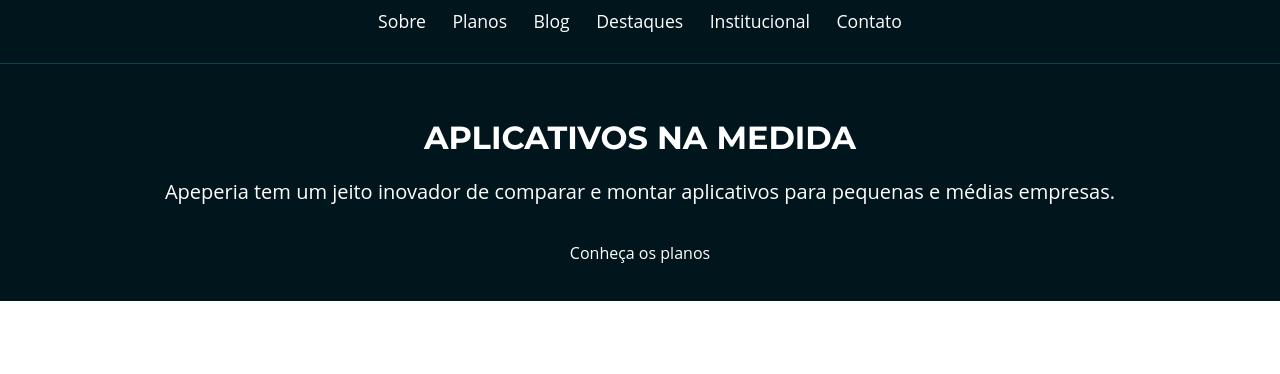
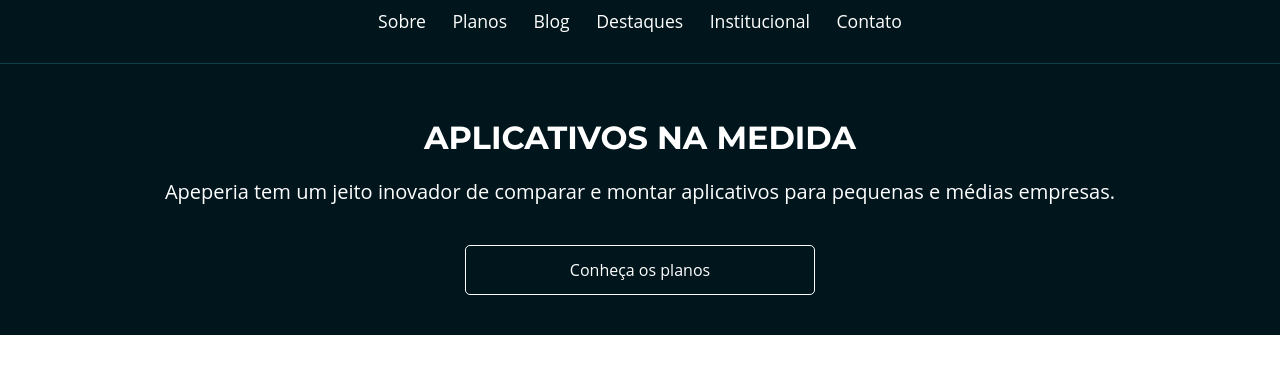
Before and after one commit to paulajardimf/apeperia, a plain HTML site: page index.html in a window 1280 px wide. Shown: the part 74-448 px from the top of the page. Drawn offline with Linux system fonts and the light colour scheme.

Commit message:
feat: CSS variables

```diff
--- a/css/base.css
+++ b/css/base.css
@@ -1,3 +1,39 @@
-body{
-  font-family: 'Open Sans', sans-serif;
+:root {
+  --branco: #fff;
+  --azul-claro: #dfe3e5;
+  --vermelho-forte: #b72e2e;
+  --cinza-escuro: #4f4c4c;
+  --cinza-claro: #f7f4f4;
+  --cinza-medio: #d9d9d9;
+
+  --fonte-link: #0084ff;
+  --fonte-cinza: #666;
+  --borda-cabecalho-mobile: #103d4a;
+  --bg-rodape: #333;
+  --bg-chamada-mobile: #00161c;
+
+  --planos-cartao-start: #56ccf2;
+  --planos-cartao-ultra: #b04cd9;
+  --planos-cartao-mega: #e33b3b;
+
+  --montserrat: 'Montserrat', sans-serif;
 }
+
+body {
+  font-family: "Open Sans", sans-serif;
+}
+
+.container {
+  padding: 0 6%;
+}
+
+.botao {
+  text-align: center;
+  display: block;
+  width: 100%;
+  max-width: 350px;
+  box-sizing: border-box;
+  padding: 1rem 2rem;
+  border: 1px solid var(--branco);
+  border-radius: 5px;
+}
--- a/css/cabecalho.css
+++ b/css/cabecalho.css
@@ -1,5 +1,5 @@
 .cabecalho {
-    color: #FFF;
+    color: var(--branco);
 
     width: 100%;
 
@@ -12,7 +12,7 @@
     padding-top: .75rem;
     padding-bottom: .75rem;
 
-    border-bottom: 1px solid #103D4A;
+    border-bottom: 1px solid var(--borda-cabecalho-mobile);
 
     position: absolute;
 }
--- a/css/chamada.css
+++ b/css/chamada.css
@@ -3,17 +3,17 @@
     flex-direction: column;
     align-items: center;
 
-    color: #FFF;
+    color: var(--branco);
     text-align: center;
 
-    background-color: #00161C;
+    background-color: var(--bg-chamada-mobile);
 
     padding-top: 12.25rem;
     padding-bottom: 2.5rem;
 }
 
 .chamada__titulo {
-    font-family: 'Montserrat', serif;
+    font-family: var(--montserrat);
     font-size: 2rem;
     font-weight: 700;
     text-transform: uppercase;
--- a/index.html
+++ b/index.html
@@ -17,7 +17,7 @@
     <link rel="stylesheet" href="css/chamada.css" />
   </head>
   <body>
-    <header class="cabecalho">
+    <header class="cabecalho container">
       <img
         src="img/logo-apeperia.svg"
         alt="logo da apeperia"
@@ -35,13 +35,13 @@
       </nav>
     </header>
     <main>
-      <section class="chamada">
+      <section class="chamada container">
         <h1 class="chamada__titulo">Aplicativos Na Medida</h1>
         <p class="chamada__texto">
           Apeperia tem um jeito inovador de comparar e montar aplicativos para
           pequenas e médias empresas.
         </p>
-        <a href="#" class="chamada__botao">Conheça os planos</a>
+        <a href="#" class="chamada__botao botao">Conheça os planos</a>
       </section>
     </main>
   </body>
```
